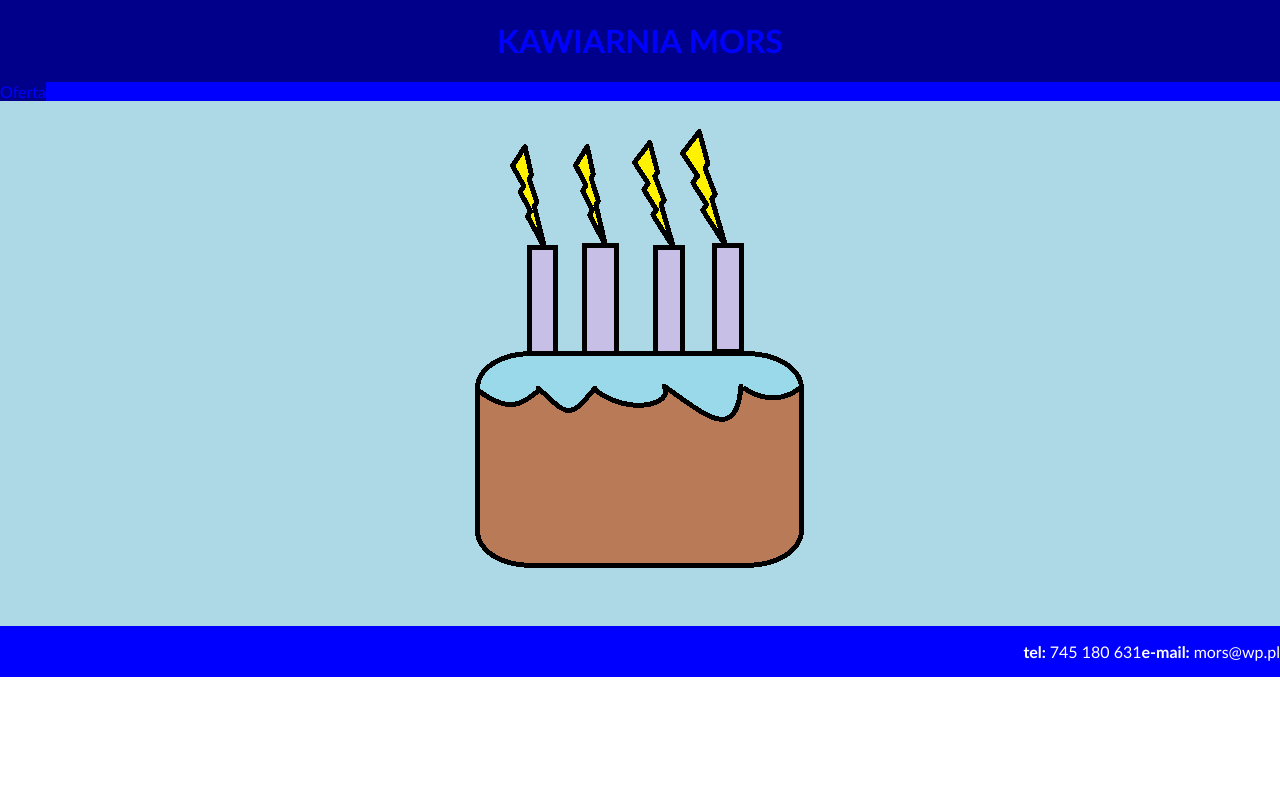
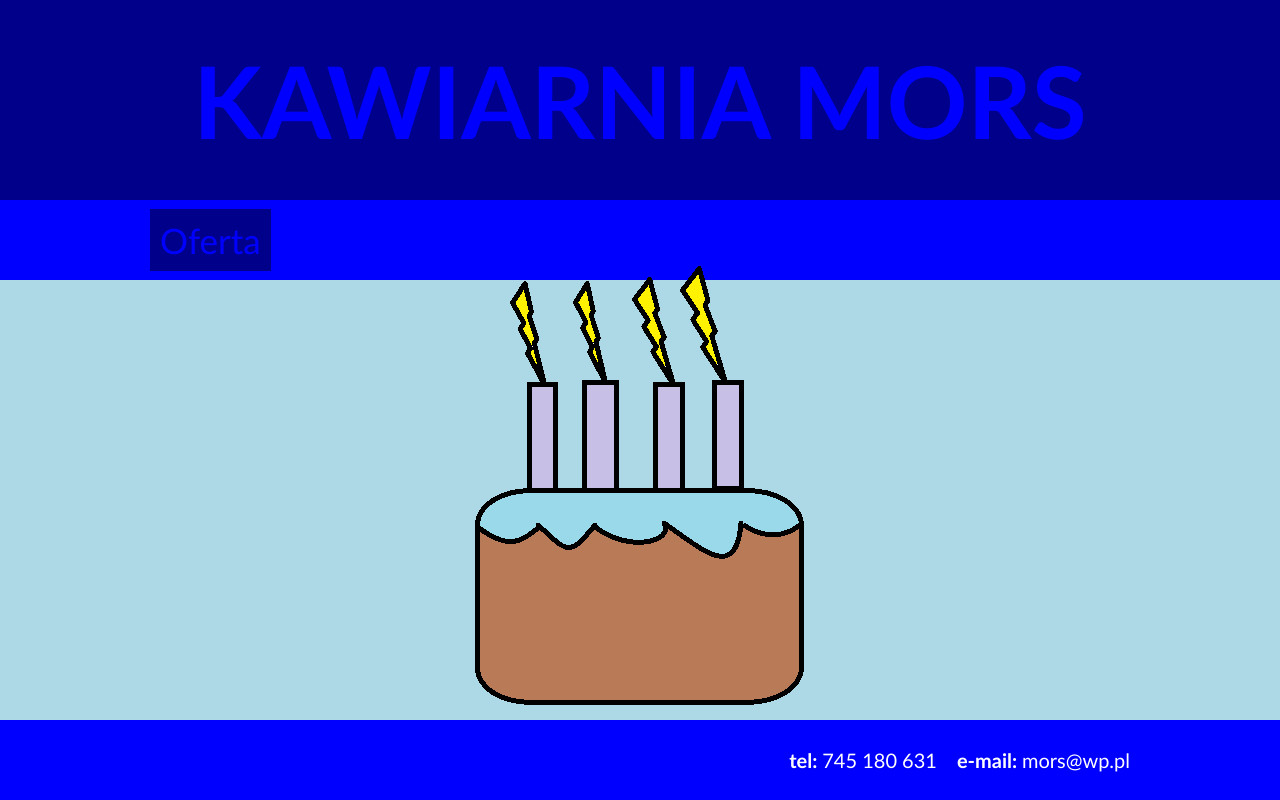
Before and after one commit to Byczur/tort, a plain HTML site: page index.html in a window 1280 px wide. Drawn offline with Linux system fonts and the light colour scheme.

Commit message:
Update style.css

```diff
--- a/style.css
+++ b/style.css
@@ -2,38 +2,38 @@ body {
 	font-family: calibri;
 	margin: 0;
 	padding: 0;
-	height: 100 vh;
+	height: 100vh;
 }
 
 header {
-	height: 25 %;
+	height: 25%;
 	background-color: darkblue;
 	display: flex;
 	justify-content: center;
 	align-items: center;
 	color: blue;
-	font-size: 50 px;
+	font-size: 50px;
 }
 
 nav {
-	height: 10 %;
+	height: 10%;
 	background-color: blue;
 	display: flex;
 	justify-content: flex-start;
 	align-items: center;
-	padding: 0 px 150 px;
+	padding: 0px 150px;
 }
 
 a {
 	color: blue;
 	background-color: darkblue;
-	padding: 10 px;
+	padding: 10px;
 	text-decoration: none;
-	font-size: 35 px;
+	font-size: 35px;
 }
 
 main {
-	height: 55 %;
+	height: 55%;
 	display: flex;
 	justify-content: center;
 	align-items: center;
@@ -41,13 +41,13 @@ main {
 }
 
 footer {
-	height: 10 %;
+	height: 10%;
 	background-color: blue;
 	display: flex;
 	justify-content: flex-end;
 	align-items: center;
-	gap: 20 px;
-	padding: 0 px 150 px;
-	font-size: 20 px;
+	gap: 20px;
+	padding: 0px 150px;
+	font-size: 20px;
 	color: white;
 }
```
